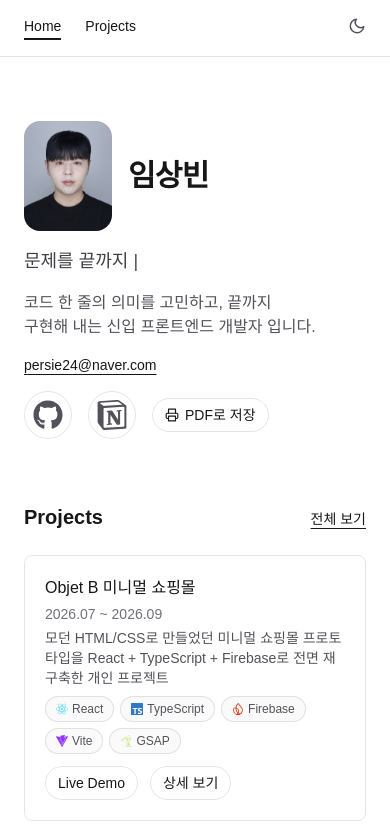
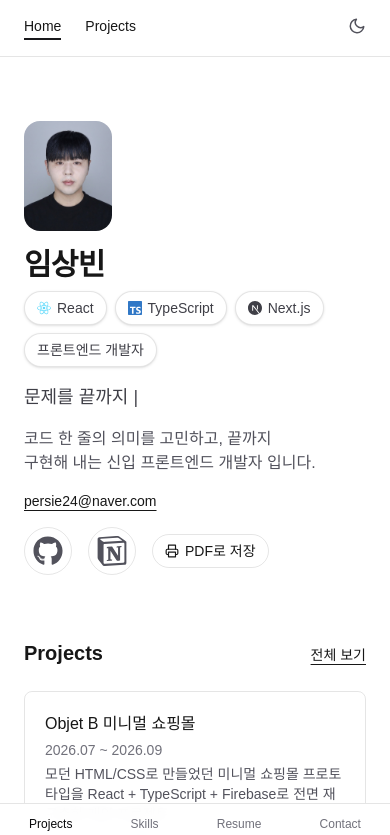
Before and after one commit to lym-bin/sangbin-dev, a Next.js app: page / in a window 390 px wide. Shown: the top 835 px of the page. Built offline with nearby package versions, Linux system fonts and the light colour scheme.

Commit message:
모바일 하단 섹션 네비게이션 추가, 이름 hover 키워드 모바일 노출

```diff
--- a/src/components/InteractiveName.tsx
+++ b/src/components/InteractiveName.tsx
@@ -36,6 +36,7 @@ export default function InteractiveName({ name }: { name: string }) {
   };
 
   return (
+    <div className="flex flex-col gap-2">
       <div
         ref={containerRef}
         onMouseEnter={handleEnter}
@@ -63,5 +64,23 @@ export default function InteractiveName({ name }: { name: string }) {
           })}
         </div>
       </div>
+      <div className="flex flex-wrap gap-2 md:hidden">
+        {keywords.map((keyword) => {
+          const key = keyword.trim().toLowerCase();
+          const Icon = techIcons[key];
+          const color = techColors[key];
+
+          return (
+            <span
+              key={keyword}
+              className="inline-flex items-center gap-1.5 whitespace-nowrap rounded-full border border-black/10 bg-white px-3 py-1.5 text-sm font-medium text-zinc-700 shadow-sm dark:border-white/10 dark:bg-zinc-900 dark:text-zinc-300"
+            >
+              {Icon && <Icon size={14} style={{ color }} />}
+              {keyword}
+            </span>
+          );
+        })}
+      </div>
+    </div>
   );
 }
--- a/src/components/SectionNav.tsx
+++ b/src/components/SectionNav.tsx
@@ -33,6 +33,7 @@ export default function SectionNav() {
   }, []);
 
   return (
+    <>
       <nav className="fixed left-6 top-1/2 z-40 hidden -translate-y-1/2 flex-col gap-1 rounded-full border border-black/10 bg-white/95 px-3 py-5 shadow-lg backdrop-blur print:hidden dark:border-white/15 dark:bg-zinc-800/95 lg:flex">
         {sections.map((section) => (
           <a
@@ -48,5 +49,22 @@ export default function SectionNav() {
           </a>
         ))}
       </nav>
+
+      <nav className="fixed bottom-0 left-0 right-0 z-40 flex justify-around border-t border-black/10 bg-white/95 py-2 shadow-lg backdrop-blur print:hidden dark:border-white/15 dark:bg-zinc-800/95 lg:hidden">
+        {sections.map((section) => (
+          <a
+            key={section.id}
+            href={`#${section.id}`}
+            className={`flex flex-col items-center gap-0.5 px-3 py-1 text-xs font-medium transition-colors ${
+              activeId === section.id
+                ? "text-zinc-950 dark:text-zinc-50"
+                : "text-zinc-500 dark:text-zinc-400"
+            }`}
+          >
+            {section.label}
+          </a>
+        ))}
+      </nav>
+    </>
   );
 }
```
Lines whose indentation alone changed are shown as unchanged.
